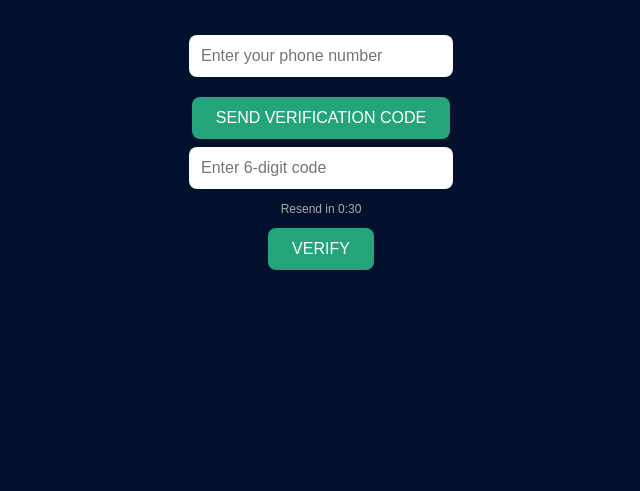
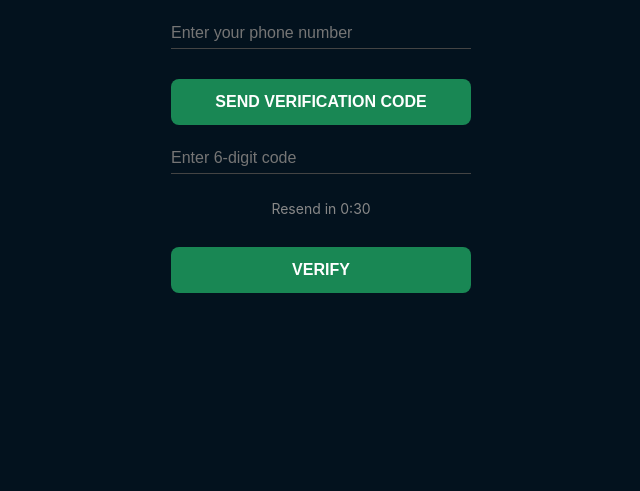
Before and after one commit to yosilavi/SmartService-app, a plain HTML site: page verify.html in a window 1280 px wide. Shown: the part 309-800 px from the top of the page, without its empty margins (319-959 px from the left). Drawn offline with Linux system fonts and the light colour scheme.

Commit message:
Update verify.html

```diff
--- a/verify.html
+++ b/verify.html
@@ -5,8 +5,8 @@
   <title>Phone Verification</title>
   <style>
     body {
-      background-color: #03112E;
-      font-family: Arial, sans-serif;
+      background-color: #03121E;
+      font-family: -apple-system, BlinkMacSystemFont, 'Segoe UI', Roboto, sans-serif;
       color: white;
       display: flex;
       flex-direction: column;
@@ -14,41 +14,51 @@
       justify-content: center;
       height: 100vh;
       margin: 0;
+      padding: 0 24px;
+      text-align: center;
     }
     h1 {
-      font-size: 24px;
+      font-size: 28px;
       margin-bottom: 10px;
     }
     p {
-      font-size: 14px;
-      color: #CCCCCC;
+      font-size: 16px;
+      color: #BBBBBB;
       margin-bottom: 30px;
+      line-height: 1.4;
     }
     input {
-      padding: 12px;
-      margin: 8px;
+      background: transparent;
+      border: none;
+      border-bottom: 1px solid #444;
+      padding: 14px 0 6px 0;
+      margin-bottom: 20px;
+      width: 100%;
+      max-width: 300px;
+      font-size: 16px;
+      color: white;
+      outline: none;
+    }
+    button {
+      width: 100%;
+      max-width: 300px;
+      background-color: #198754;
       border: none;
       border-radius: 8px;
-      width: 240px;
-      font-size: 16px;
-    }
-    button {
-      padding: 12px 24px;
-      margin-top: 12px;
-      background-color: #24A47A;
       color: white;
       font-size: 16px;
-      border: none;
-      border-radius: 8px;
+      padding: 14px;
+      margin: 10px 0;
+      font-weight: bold;
       cursor: pointer;
     }
     button:hover {
-      opacity: 0.9;
+      opacity: 0.95;
     }
     .resend {
-      font-size: 12px;
-      color: #AAAAAA;
-      margin-top: 5px;
+      font-size: 14px;
+      color: #888;
+      margin: 6px 0 20px 0;
     }
   </style>
 </head>
```
